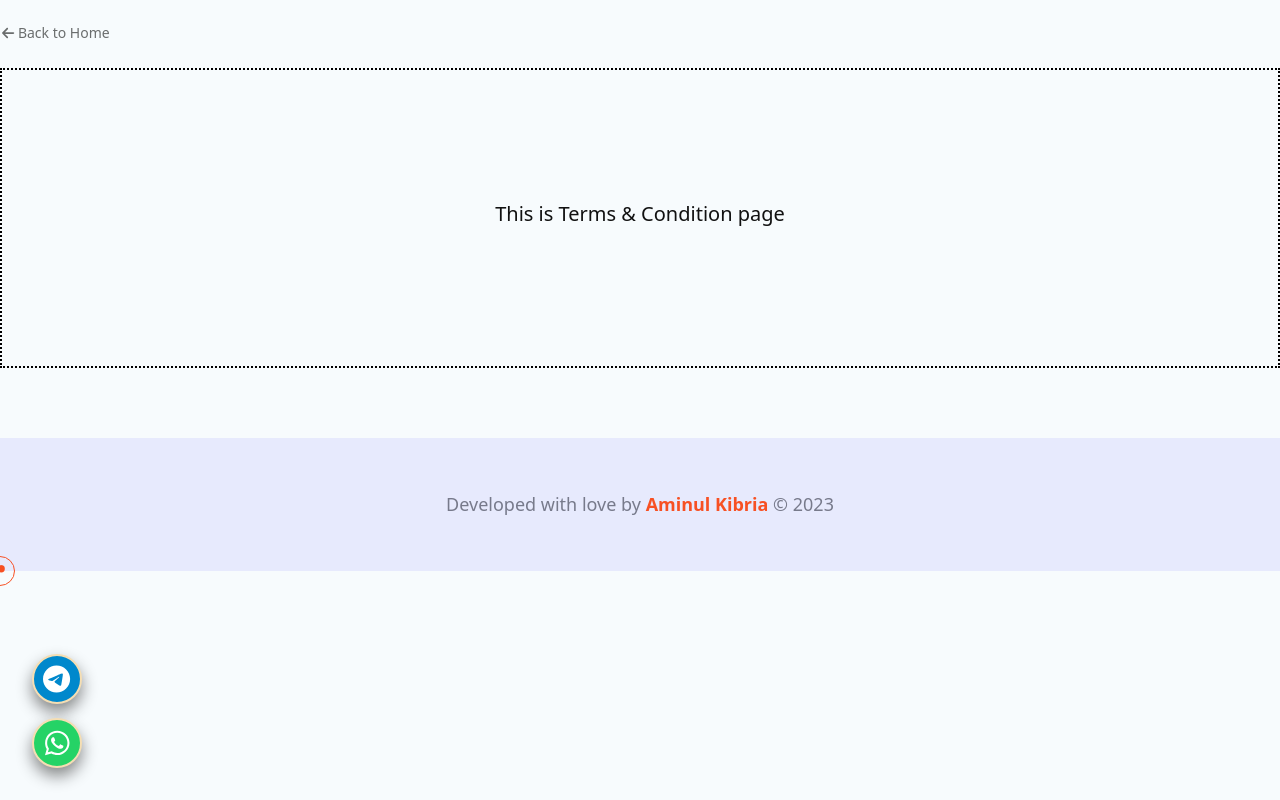
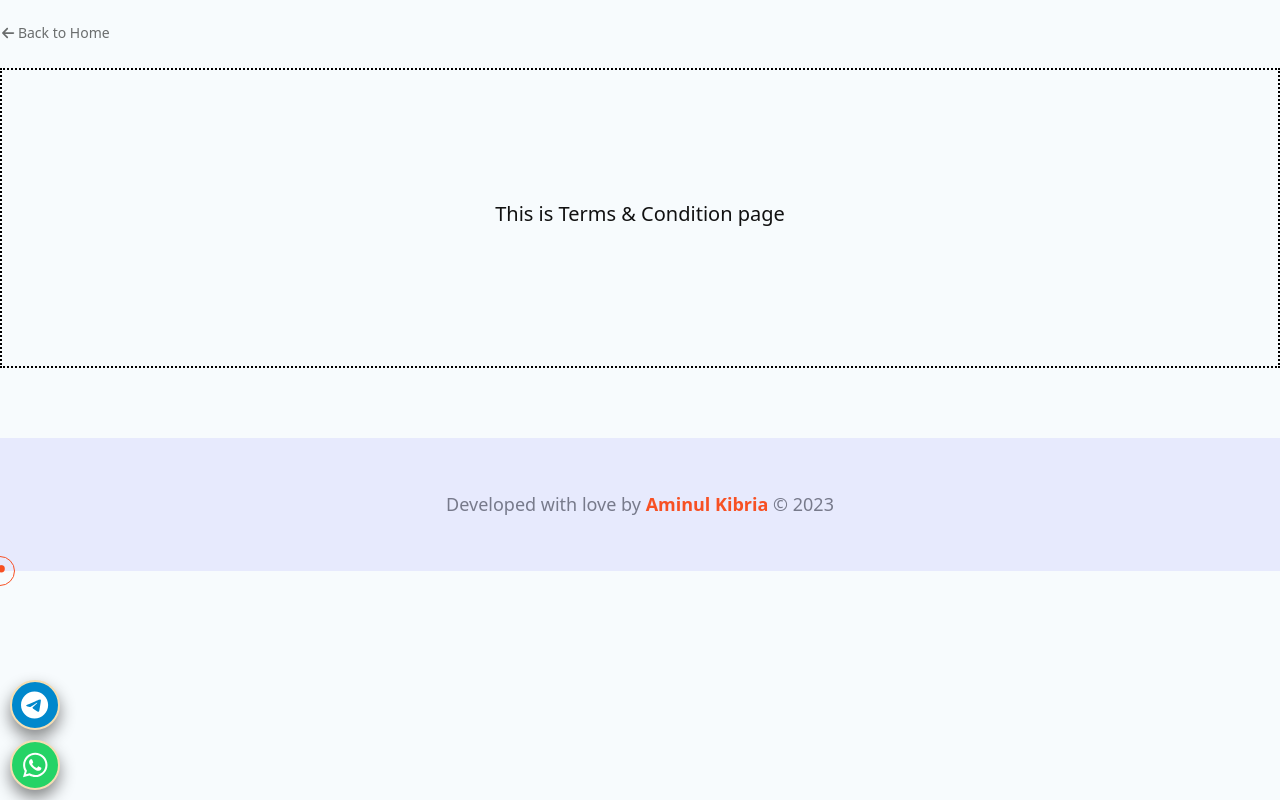
Before and after one commit to dksifatofficial/aminul-kibria-react, a React (Create React App) app: page /TermsCondition in a window 1280 px wide. Built offline with nearby package versions, Linux system fonts and the light colour scheme; no server answers.

Commit message:
social icon 2

```diff
--- a/src/styles/TelegramButton.module.css
+++ b/src/styles/TelegramButton.module.css
@@ -1,7 +1,7 @@
 .button {
     position: fixed;
-    bottom: 6rem; /* Slightly above the WhatsApp button */
-    left: 2rem;
+    bottom: 70px; /* Slightly above the WhatsApp button */
+    left: 10px;
     background-color: #0088cc; /* Telegram blue */
     border-radius: 50%;
     height: 50px;
@@ -17,5 +17,5 @@
 
   .button:hover {
     border: 2px solid rgb(97, 56, 56);
-    bottom: 6.5rem; /* Slight upward movement on hover */
+    bottom: 75px; /* Slight upward movement on hover */
   }
--- a/src/styles/WhatsApp.module.css
+++ b/src/styles/WhatsApp.module.css
@@ -1,7 +1,7 @@
 .button {
   position: fixed;
-  bottom: 2rem;
-  left: 2rem;
+  bottom: 10px;
+  left: 10px;
   background-color: #25d366;
   border-radius: 50%;
   height: 50px;
@@ -16,5 +16,5 @@
 }
 .button:hover {
   border: 2px solid rgb(97, 56, 56);
-  bottom: 2.5rem;
+  bottom: 15px;
 }
```
